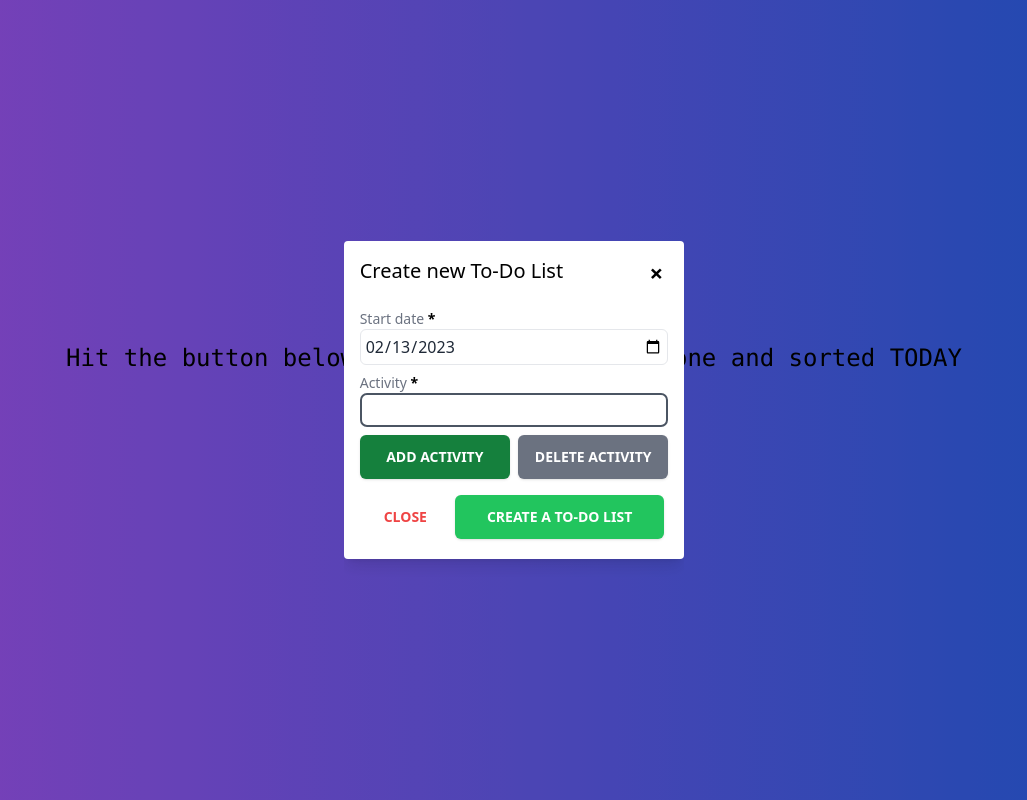
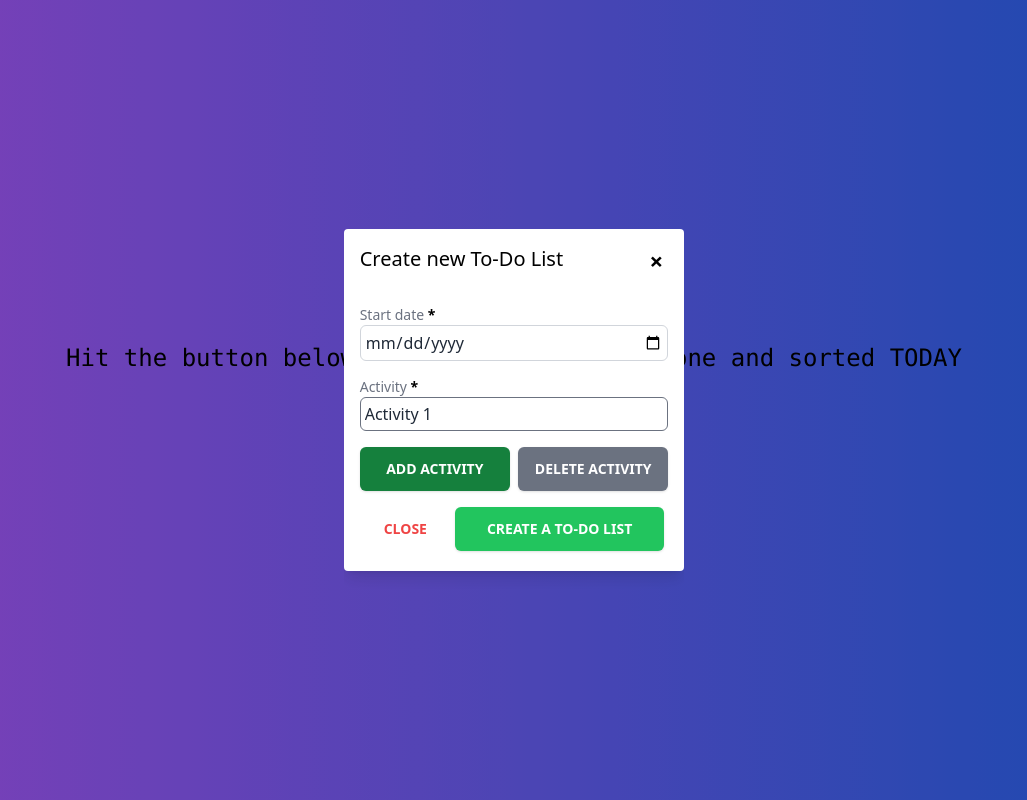
Before and after one commit to ahmed-srk/todo-app, a React (Create React App) app: page / in a window 1280 px wide. Both pictures are taken after a click on the button "CREATE TO-DO LIST". Shown: the whole page, without its empty margins (126-1153 px from the left). Built offline with nearby package versions, Linux system fonts and the light colour scheme.

Commit message:
handled the form inputs
Handled the errors and the input needed in the form in a satisfactory level.

```diff
--- a/src/AddListForm.js
+++ b/src/AddListForm.js
@@ -1,12 +1,50 @@
 import React from "react"
+import { differenceInCalendarDays } from "date-fns"
 import { CustomInput } from "./FormComponents"
 
-export function AddListForm({formValues, setFormValues, errorMsg, repeatedValuesError}){
+export function AddListForm({formValues, setFormValues, error, errorMsg}){
     function handleChange (event, index){
         const { value } = event.target
         setFormValues((prev) => {
             return prev.map((item, itemIndex) => {
-                return itemIndex === index ? {...item, value: value} : {...item}
+                if(itemIndex === index){
+                    if(index === 0){
+                        return (
+                            differenceInCalendarDays(new Date(value), new Date()) > 0 ?
+                            {...item, value: value, condition: false} :
+                            {...item, value: value, condition: true}
+                        )
+                    }
+                    else{
+                        for(let j = 1; j < formValues.length; j++){
+                            if(index === j){
+                                continue
+                            }
+                            else if(value === formValues[j].value){
+                                return {...item, value: value, condition: false}
+                            }
+                        }
+
+                        return {...item, value: value, condition: true}
+                    }
+                }
+                else{
+                    if(itemIndex === 0){
+                        return {...item}
+                    }
+                    else{
+                        for(let j = 1; j < formValues.length; j++){
+                            if(itemIndex === j){
+                                continue
+                            }
+                            else if(item.value === formValues[j].value){
+                                return {...item, condition: false}
+                            }
+                        }
+
+                        return {...item, condition: true}
+                    }
+                }
             })
         })
     }
@@ -14,7 +52,7 @@ export function AddListForm({formValues, setFormValues, errorMsg, repeatedValues
     function addInput(event){
         event.preventDefault()
         setFormValues((prev) => {
-            return [...prev, {id: `acts`, label: `Activity ${formValues.length}`, type: 'text', value: `Activity ${formValues.length}`, required: false}]
+            return [...prev, {id: `acts`, label: `Activity ${formValues.length}`, type: 'text', value: `Activity ${formValues.length}`, required: false, condition: true}]
         })
     }
 
@@ -27,20 +65,49 @@ export function AddListForm({formValues, setFormValues, errorMsg, repeatedValues
         })
     }
 
+    React.useEffect(() => {
+        setFormValues((prev) => {
+            return prev.map((item, index) => {
+                if(index === 0){
+                    return {...item}
+                }
+                else{
+                    for(let j = 1; j < formValues.length; j++){
+                        if(j === index){
+                            continue
+                        }
+                        else if(item.value === formValues[j].value){
+                            return {...item, condition: false}
+                        }
+                    }
+
+                    return {...item, condition: true}
+                }
+            })
+        })
+
+        // eslint-disable-next-line
+    }, [formValues.length])
+
     return(
         <form className=" grid grid-flow-row grid-cols-2 gap-x-3">
             <div className=" col-span-2">
                 {
                     formValues.map((obj, index) => (
+                        <div key = {index}>
                             <CustomInput
-                            key = {index}
                                 objValue = {obj}
                                 onChange = {handleChange}
                                 index = {index}
                                 errorMsg = {errorMsg}
                             />
+
+                            {index === 0 && !obj.condition && <p style={{...errorMsg.styleText, marginTop: '-16px'}}>Date should not exceed Today!</p>}
+                            {index !== 0 && !obj.condition && <p style={{...errorMsg.styleText, marginTop: '-16px'}}>Activity names cannot be the same!</p>}
+                        </div>
                     ))
                 }
+
             </div>
 
             <div className=" col-span-2 grid grid-cols-2 gap-2">
--- a/src/AddToDoList.js
+++ b/src/AddToDoList.js
@@ -1,33 +1,25 @@
 import React from "react";
-import { format } from "date-fns";
 import { AddListForm } from "./AddListForm";
 import CustomModal from "./CustomModal";
 import { checkErrorForm } from "./FormComponents";
 
 function AddToDoList({setToDoList, setShowModal}){
     const [formValues, setFormValues] = React.useState([
-        {id: 'startDate', label: 'start date', type: 'date', value: format(new Date(), 'yyyy-MM-dd'), required: true},
-        {id: `acts`, label: 'activity', type: 'text', value: '', required: true},
+        {id: 'startDate', label: 'start date', type: 'date', value: '', required: true, condition: true},
+        {id: `acts`, label: 'activity', type: 'text', value: 'Activity 1', required: true, condition: true},
     ]);
 
     const [error, setError] = React.useState(false)
     const { errorMsg } = checkErrorForm(error)
 
     function createToDoList(){
-        for(let i = 1; i < formValues.length; i++){
-            const item = formValues[i]
-            if(item.required && (item.value === '' || item.value === isNaN)){
+        for(let item of formValues){
+            if(item.required && (item.value === '' || item.value === isNaN || item.condition === false)){
                 setError(true)
                 return
             }
-            // This code is not manageable and unfinished
-            else {
-                for(let j = i + 1; j < formValues.length; j++){
-                    if(item.value === formValues[j].value){
-                        console.log('Activity Values cannot be the same.')
-                        return
-                    }
-                }
+            else{
+                setError(false)
             }
         }
 
@@ -48,7 +40,7 @@ function AddToDoList({setToDoList, setShowModal}){
                     title = 'To-Do List'
                     setShowModal = {setShowModal}
                     createContent = {createToDoList}
-                    body = {<AddListForm formValues={formValues} setFormValues={setFormValues} errorMsg={errorMsg} repeatedValuesError={error.repeatedValuesError} />}
+                    body = {<AddListForm formValues={formValues} setFormValues={setFormValues} error={error} errorMsg={errorMsg} />}
                 />
             }
         </div>
--- a/src/DisplayTable.js
+++ b/src/DisplayTable.js
@@ -7,6 +7,7 @@ export function DisplayTable({actsList, startDate}){
         actsList.map((act) => ( {actName: act, dayUpdate: dayNames.map((day) => ( {dayOfWeek: day, completed: false} ))} ))
     )
 
+    // eslint-disable-next-line
     const [weekRange, setWeekRange] = React.useState(() => {
         const toDoStartDate = new Date(startDate)
         const weekStartDate = isMonday(toDoStartDate) ? toDoStartDate : previousMonday(toDoStartDate)
@@ -21,6 +22,16 @@ export function DisplayTable({actsList, startDate}){
             {...act}
         ))
     }
+
+    let today = new Date()
+    let now = today.getSeconds()
+
+    React.useEffect(() => {
+        // setInterval(() => {
+        //     now = now + 1
+        //     console.log(now)
+        // }, '1000');
+    }, [now])
 
     return (
         <table>
--- a/src/FormComponents.js
+++ b/src/FormComponents.js
@@ -1,9 +1,9 @@
-const styleClass = `w-full p-1 text-gray-800 focus:ring-0 rounded-md border border-gray-200 focus:outline-2 focus:outline-gray-600 hover:border-gray-300`
+const styleClass = `w-full p-1 text-gray-800 border focus:border focus:outline-0 rounded-md ease-linear transition-all duration-200`
 
 function CustomInput({objValue, onChange, index, errorMsg}){
     const { label, type, value, required } = objValue;
     return (
-        <div className=" my-2">
+        <div className=" my-4">
             <h4 className=" text-sm font-light text-gray-500">
                 {label[0].toUpperCase() + label.substring(1)}
                 {required && <span className=" font-bold text-black"> &#42;</span>}
@@ -14,8 +14,7 @@ function CustomInput({objValue, onChange, index, errorMsg}){
                 value = {value}
                 autoFocus = {true}
                 onChange = {(event) => onChange(event, index)}
-                className = {`form-input ${styleClass}`}
-                style = {required ? errorMsg.styleTextBox(value) : {}}
+                className = {`form-input ${styleClass} ${errorMsg.styleTextBox(objValue)}`}
             />
 
             {required && <p style={errorMsg.styleText}>{!value && errorMsg.text}</p>}
@@ -29,11 +28,15 @@ function checkErrorForm(error){
         styleText: {
             color: 'rgb(239, 68, 68)',
             fontSize: '10.5px',
-            lineHeight: '12px',
+            marginBottom: '8px',
             display: error ? 'block' : 'none',
         },
-        styleTextBox: function(property){
-            return !property ? { borderColor: error && 'rgb(239, 68, 68)' } : {}
+        styleTextBox: function({value, condition, required}){
+            return (
+                (error && ((required && !value) || !condition)) ?
+                `border-red-400 hover:border-red-600 focus:border-red-600` :
+                `border-gray-300 hover:border-gray-600 focus:border-gray-500`
+            )
         }
     }
 
```
Lines whose indentation alone changed are shown as unchanged.
